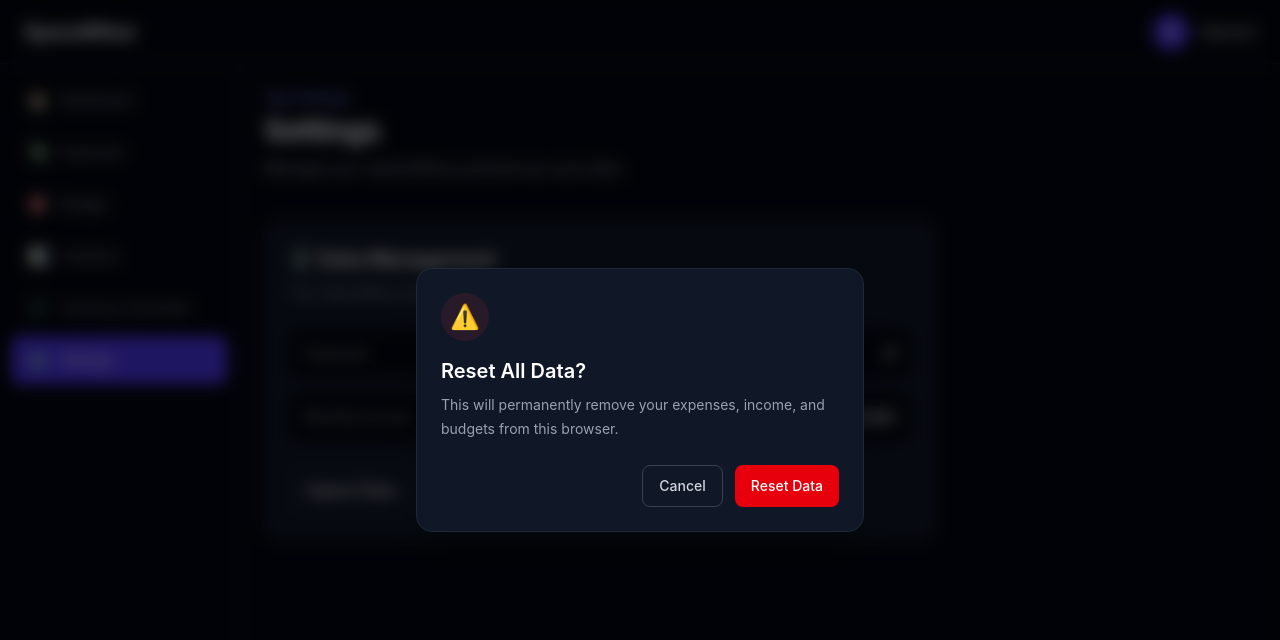
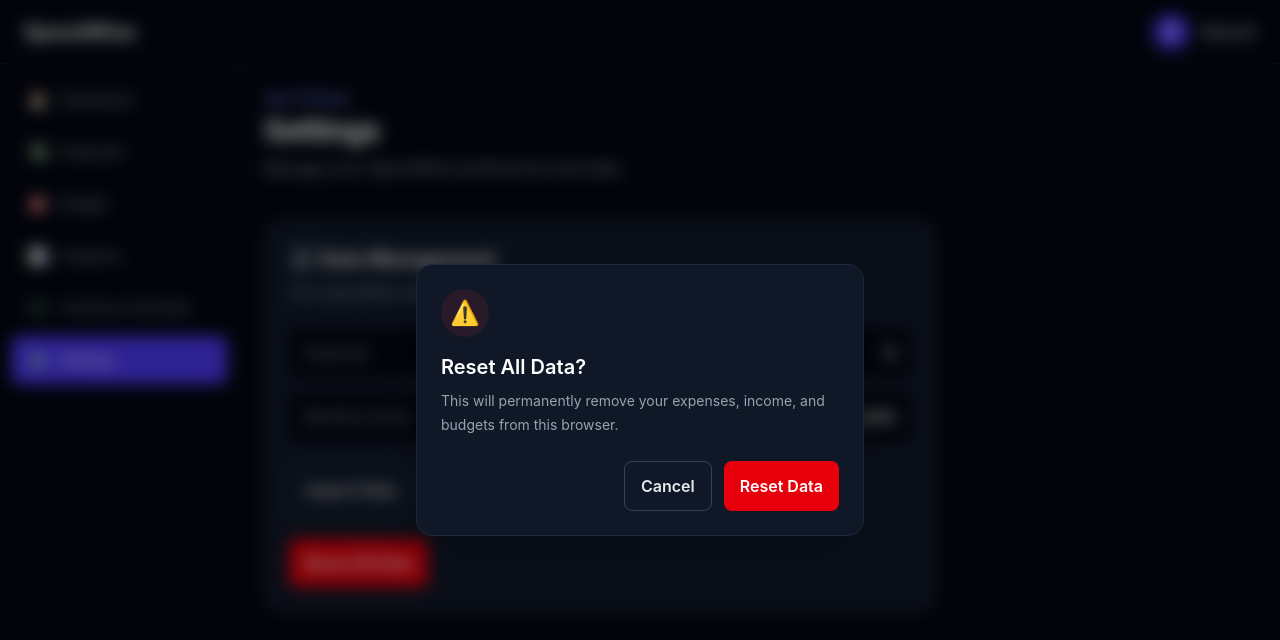
Before and after one commit to Rakshit-Thareja/SpendWise, a React (Vite) app: page /settings in a window 1280 px wide. Both pictures are taken after a click on the button "Reset All Data". Shown: the top 640 px of the page. Built offline with nearby package versions, Linux system fonts and the light colour scheme.

Commit message:
Create reusable button component

```diff
--- /dev/null
+++ b/src/components/Button.jsx
@@ -0,0 +1,35 @@
+function Button({
+    children,
+    variant = 'primary',
+    type = 'button',
+    onClick,
+    disabled = false,
+    className=''
+}) {
+    const baseStyles =
+        'rounded-lg px-4 py-3 font-semibold transition disabled:cursor-not-allowed disabled:opacity-50'
+
+    const variants = {
+        primary:
+            'bg-indigo-600 text-white hover:bg-indigo-500',
+
+        danger:
+            'bg-red-600 text-white hover:bg-red-500',
+
+        secondary:
+            'border border-gray-700 text-gray-200 hover:bg-gray-800',
+    }
+
+    return (
+        <button
+            type={type}
+            onClick={onClick}
+            disabled={disabled}
+            className={`${baseStyles} ${variants[variant]} ${className}`}
+        >
+            {children}
+        </button>
+    )
+}
+
+export default Button
--- a/src/pages/Expenses.jsx
+++ b/src/pages/Expenses.jsx
@@ -285,7 +285,7 @@ function Expenses({
 
                                 </div>
                                 {expenseToDelete && (
-                                    <div className="fixed inset-0 z-50 flex items-center justify-center bg-black/60 p-4 backdrop-blur-sm">
+                                    <div className="fixed inset-0 z-50 flex items-center justify-center bg-black/20 p-4 backdrop-blur-sm">
                                         <div className="w-full max-w-md rounded-2xl border border-gray-800 bg-gray-900 p-6 shadow-2xl">
 
                                             {/* Icon */}
--- a/src/pages/Settings.jsx
+++ b/src/pages/Settings.jsx
@@ -1,17 +1,18 @@
-import { useState } from "react"
+import { useState } from 'react'
 
-function Settings({ expenses, income, budgets, onResetData, onRestoreData }) {
+import Button from '../components/Button'
+
+function Settings({
+    expenses,
+    income,
+    budgets,
+    onResetData,
+    onRestoreData,
+}) {
     const [importMessage, setImportMessage] = useState({
-        text: '',
-        type: ''
-    })
-
-    setTimeout(() => {
-        setImportMessage({
         text: '',
         type: '',
     })
-    }, 3000)
 
     const [showResetConfirm, setShowResetConfirm] = useState(false)
 
@@ -42,7 +43,11 @@ function Settings({ expenses, income, budgets, onResetData, onRestoreData }) {
     }
 
     const handleImport = (event) => {
-        setImportMessage({ text: '', type: '' })
+        setImportMessage({
+            text: '',
+            type: '',
+        })
+
         const file = event.target.files[0]
 
         if (!file) {
@@ -54,12 +59,18 @@ function Settings({ expenses, income, budgets, onResetData, onRestoreData }) {
         reader.onload = (event) => {
             try {
                 const backupData = JSON.parse(event.target.result)
+
+                // Validate expenses
                 if (!Array.isArray(backupData.expenses)) {
                     throw new Error('Invalid expenses data')
                 }
+
+                // Validate income
                 if (!Number.isFinite(backupData.income)) {
                     throw new Error('Invalid income data')
                 }
+
+                // Validate budgets
                 if (
                     backupData.budgets === null ||
                     typeof backupData.budgets !== 'object' ||
@@ -68,27 +79,49 @@ function Settings({ expenses, income, budgets, onResetData, onRestoreData }) {
                     throw new Error('Invalid budget data')
                 }
 
-                // We'll validate this in the next task.
+                // Restore the backup
                 onRestoreData(backupData)
+
                 setImportMessage({
                     text: 'Data imported successfully.',
                     type: 'success',
                 })
+
+                // Hide success message after 3 seconds
+                setTimeout(() => {
+                    setImportMessage({
+                        text: '',
+                        type: '',
+                    })
+                }, 3000)
             } catch (error) {
                 setImportMessage({
                     text: 'Invalid SpendWise backup file.',
                     type: 'error',
                 })
-                console.error('Invalid backup file', error)
+
+                console.error('Invalid backup file:', error)
             }
         }
 
-        reader.readAsText(file)
+        reader.onerror = () => {
+            setImportMessage({
+                text: 'Failed to read the backup file.',
+                type: 'error',
+            })
         }
 
+        reader.readAsText(file)
+
+        // Allows the same file to be selected again
+        event.target.value = ''
+    }
 
     return (
         <div>
+
+            {/* Header */}
+
             <p className="text-sm font-medium text-indigo-400">
                 App Settings
             </p>
@@ -101,59 +134,24 @@ function Settings({ expenses, income, budgets, onResetData, onRestoreData }) {
                 Manage your SpendWise preferences and data.
             </p>
 
+
+            {/* Data Management */}
+
             <div className="mt-10 max-w-2xl rounded-2xl border border-gray-800 bg-gray-900 p-6">
+
                 <h3 className="text-xl font-semibold text-white">
                     🗄️ Data Management
                 </h3>
-
-                {showResetConfirm && (
-                    <div className="fixed inset-0 z-50 flex items-center justify-center bg-black/60 p-4 backdrop-blur-sm">
-                        <div className="w-full max-w-md rounded-2xl border border-gray-800 bg-gray-900 p-6 shadow-2xl">
-
-                            <div className="flex h-12 w-12 items-center justify-center rounded-full bg-red-500/10 text-2xl">
-                                ⚠️
-                            </div>
-
-                            <h3 className="mt-4 text-xl font-semibold text-white">
-                                Reset All Data?
-                            </h3>
-
-                            <p className="mt-2 text-sm leading-6 text-gray-400">
-                                This will permanently remove your expenses, income,
-                                and budgets from this browser.
-                            </p>
-
-                            <div className="mt-6 flex flex-col-reverse gap-3 sm:flex-row sm:justify-end">
-
-                                <button
-                                    type="button"
-                                    onClick={() => setShowResetConfirm(false)}
-                                    className="rounded-lg border border-gray-700 px-4 py-2.5 text-sm font-medium text-gray-300 transition hover:bg-gray-800"
-                                >
-                                    Cancel
-                                </button>
-
-                                <button
-                                    type="button"
-                                    onClick={() => {
-                                        onResetData()
-                                        setShowResetConfirm(false)
-                                    }}
-                                    className="rounded-lg bg-red-600 px-4 py-2.5 text-sm font-medium text-white transition hover:bg-red-500"
-                                >
-                                    Reset Data
-                                </button>
-
-                            </div>
-                        </div>
-                    </div>
-                )}
 
                 <p className="mt-2 text-sm leading-6 text-gray-400">
                     Your SpendWise data is stored locally in this browser.
                 </p>
 
+
+                {/* Data Summary */}
+
                 <div className="mt-6 space-y-4">
+
                     <div className="flex items-center justify-between rounded-lg bg-gray-950 px-4 py-3">
                         <span className="text-sm text-gray-400">
                             Expenses
@@ -173,9 +171,16 @@ function Settings({ expenses, income, budgets, onResetData, onRestoreData }) {
                             ₹{income.toLocaleString('en-IN')}
                         </span>
                     </div>
+
                 </div>
 
-                <label className="mt-3 inline-block cursor-pointer rounded-lg border border-gray-700 px-4 py-3 font-semibold text-gray-200 transition hover:bg-gray-800">
+
+                {/* Import / Export */}
+
+                <div className="mt-6 flex flex-col gap-3 sm:flex-row">
+
+                    <label className="inline-flex cursor-pointer items-center justify-center rounded-lg border border-gray-700 px-4 py-3 font-semibold text-gray-200 transition hover:bg-gray-800">
+
                         Import Data
 
                         <input
@@ -184,16 +189,20 @@ function Settings({ expenses, income, budgets, onResetData, onRestoreData }) {
                             onChange={handleImport}
                             className="hidden"
                         />
+
                     </label>
 
-
-                <button
-                    type="button"
+                    <Button
+                        variant="secondary"
                         onClick={handleExport}
-                    className="mt-6 rounded-lg border border-gray-700 px-4 py-3 font-semibold text-gray-200 transition hover:bg-gray-800"
                     >
                         Export Data
-                </button>
+                    </Button>
+
+                </div>
+
+
+                {/* Import Message */}
 
                 {importMessage.text && (
                     <p
@@ -202,21 +211,74 @@ function Settings({ expenses, income, budgets, onResetData, onRestoreData }) {
                             : 'text-red-400'
                             }`}
                     >
-                        {importMessage.type === 'success' ? '✅' : '⚠️'}{' '}
+                        {importMessage.type === 'success'
+                            ? '✅'
+                            : '⚠️'}{' '}
                         {importMessage.text}
                     </p>
                 )}
 
-                <button
-                    type="button"
+
+                {/* Reset */}
+
+                <Button
+                    variant="danger"
                     onClick={() => setShowResetConfirm(true)}
-                    className="mt-6 rounded-lg bg-red-600 px-4 py-3 font-semibold text-white transition hover:bg-red-500"
+                    className="mt-6"
                 >
                     Reset All Data
-                </button>
-            </div>
+                </Button>
+
             </div>
 
+
+            {/* Reset Confirmation Modal */}
+
+            {showResetConfirm && (
+                <div className="fixed inset-0 z-50 flex items-center justify-center bg-black/40 p-4 backdrop-blur-sm">
+
+                    <div className="w-full max-w-md rounded-2xl border border-gray-800 bg-gray-900 p-6 shadow-2xl">
+
+                        <div className="flex h-12 w-12 items-center justify-center rounded-full bg-red-500/10 text-2xl">
+                            ⚠️
+                        </div>
+
+                        <h3 className="mt-4 text-xl font-semibold text-white">
+                            Reset All Data?
+                        </h3>
+
+                        <p className="mt-2 text-sm leading-6 text-gray-400">
+                            This will permanently remove your expenses,
+                            income, and budgets from this browser.
+                        </p>
+
+                        <div className="mt-6 flex flex-col-reverse gap-3 sm:flex-row sm:justify-end">
+
+                            <Button
+                                variant="secondary"
+                                onClick={() => setShowResetConfirm(false)}
+                            >
+                                Cancel
+                            </Button>
+
+                            <Button
+                                variant="danger"
+                                onClick={() => {
+                                    onResetData()
+                                    setShowResetConfirm(false)
+                                }}
+                            >
+                                Reset Data
+                            </Button>
+
+                        </div>
+
+                    </div>
+
+                </div>
+            )}
+
+        </div>
     )
 }
 
```
Also changed, not shown: src/components/AddExpenseForm.jsx (+5 -3 lines), src/components/SummaryCard.jsx (+20 -15 lines). Lines whose indentation alone changed are shown as unchanged.
